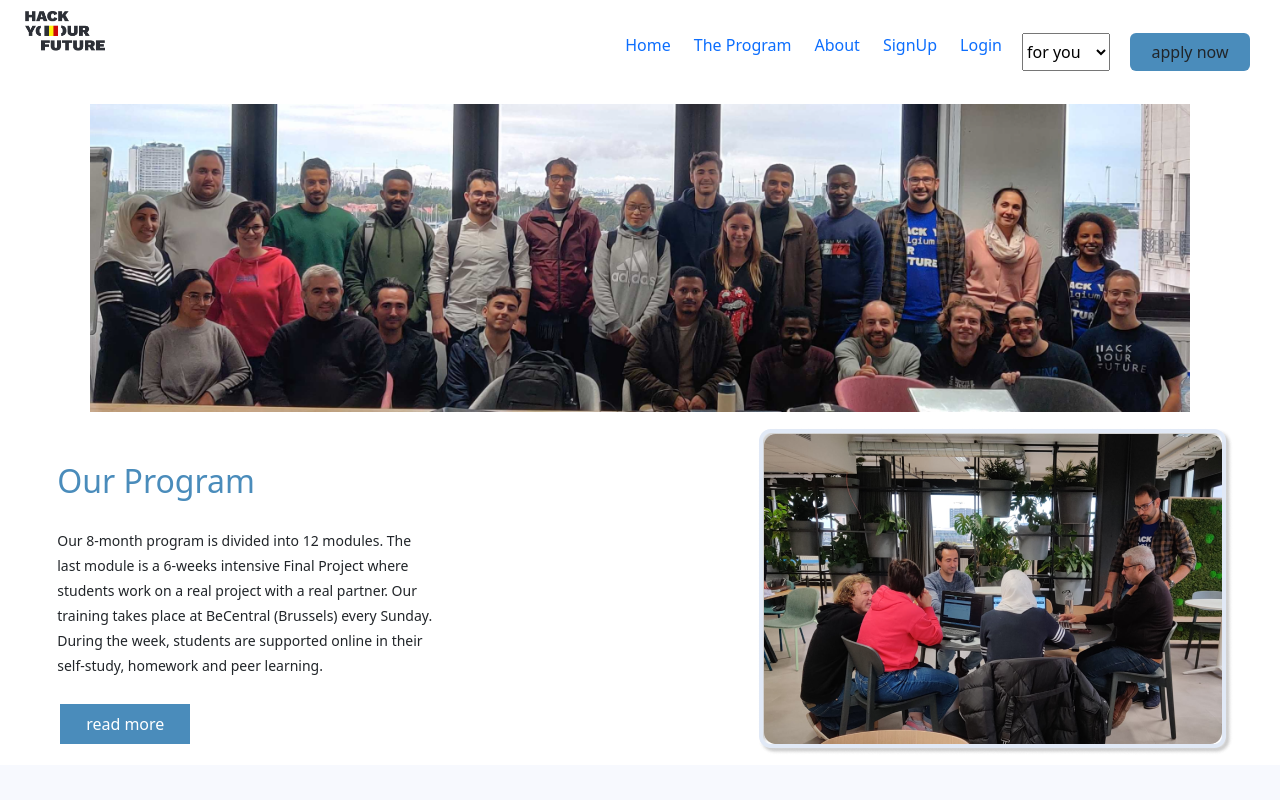
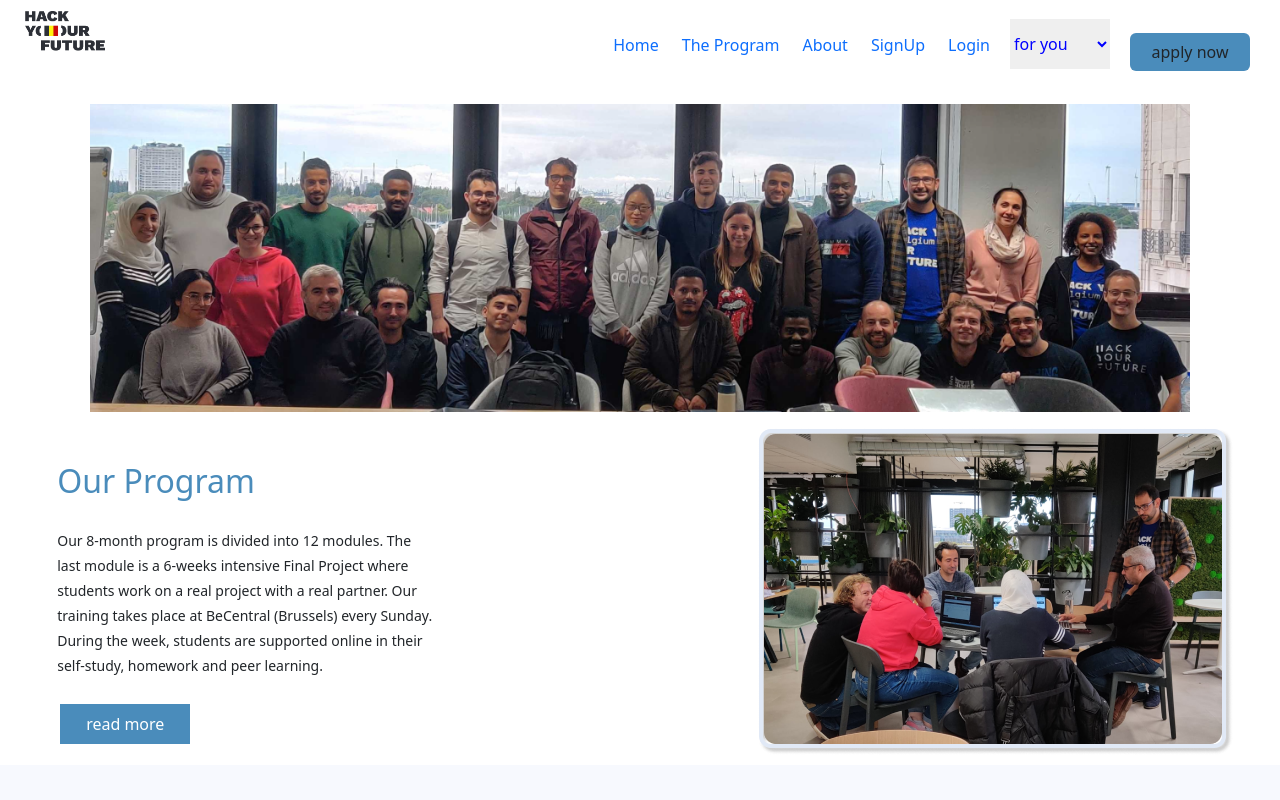
Before and after one commit to saheedmh/myproject, a React (Create React App) app: page / in a window 1280 px wide. Shown: the top 800 px of the page. Built offline with nearby package versions, Linux system fonts and the light colour scheme.

Commit message:
first commit

```diff
--- a/src/style/header.css
+++ b/src/style/header.css
@@ -42,3 +42,15 @@
 Link{
     cursor: pointer;
 }
+select{
+    width: 100px;
+    outline: none;
+    margin-top:-14px;
+    border:none;
+    height: 50px;
+    color:blue;
+
+}
+Link > :hover{
+    background-color:#4A8CBB;
+}
```
